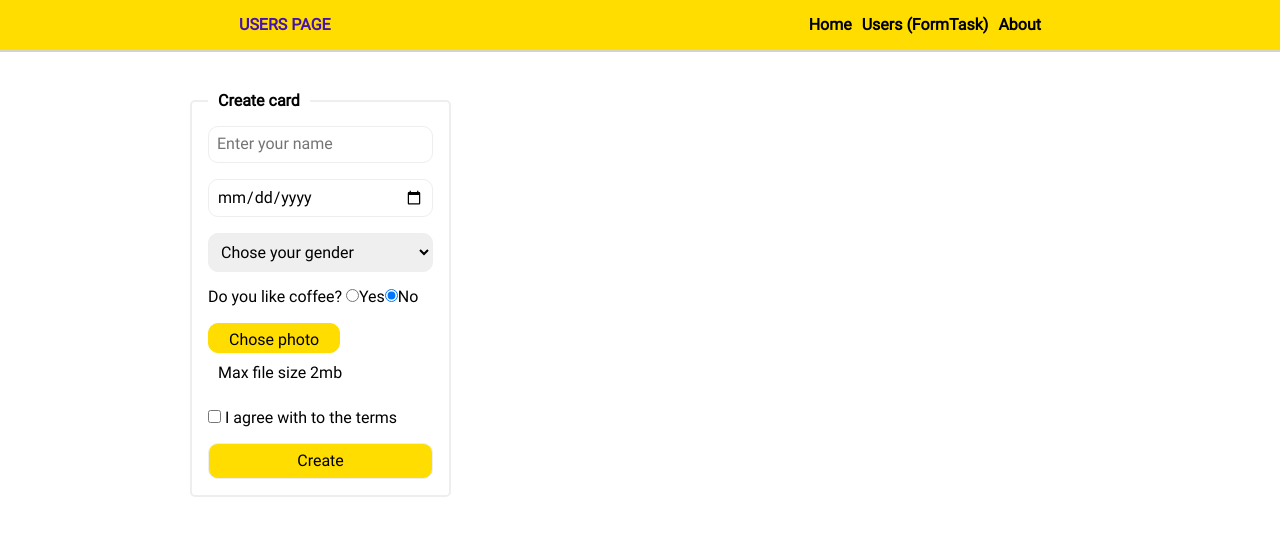
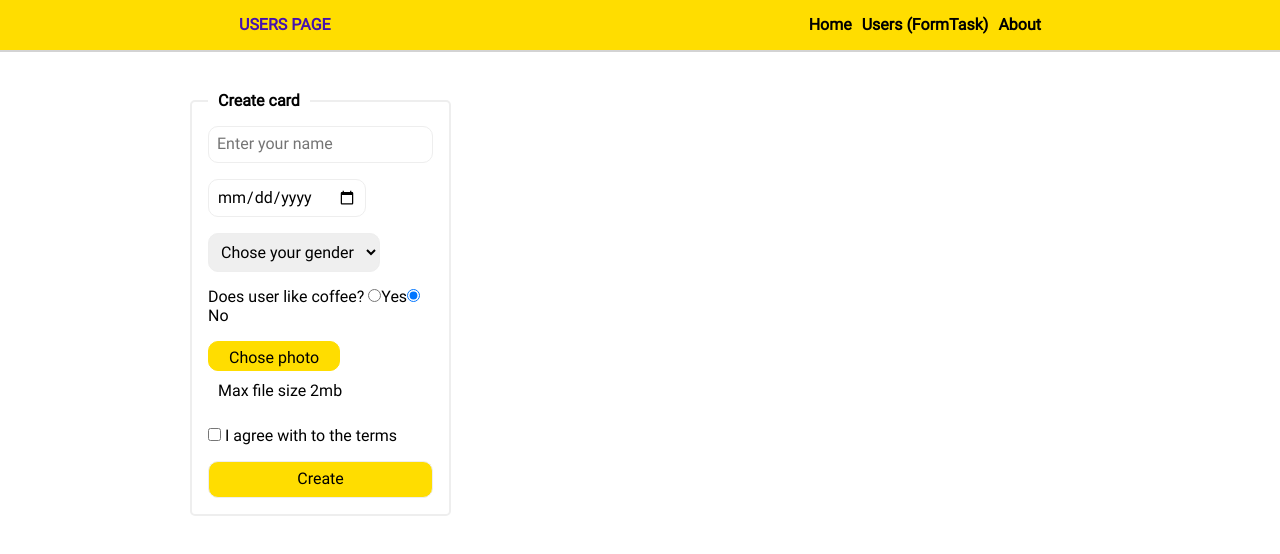
Before and after one commit to 231globus/react, a React (Vite) app: page /users in a window 1280 px wide. Shown: the top 554 px of the page. Built offline with nearby package versions, Linux system fonts and the light colour scheme.

Commit message:
refactor: split form for components

```diff
--- /dev/null
+++ b/src/components/Form/AgreeCheckbox.tsx
@@ -0,0 +1,23 @@
+import React, { Component } from 'react';
+
+type AgreeCheckboxProps = {
+  inputAgree: React.RefObject<HTMLInputElement>;
+};
+
+class AgreeCheckbox extends Component<AgreeCheckboxProps> {
+  constructor(props: AgreeCheckboxProps | Readonly<AgreeCheckboxProps>) {
+    super(props);
+  }
+  render() {
+    const { inputAgree } = this.props;
+    return (
+      <div>
+        <label>
+          <input type="checkbox" value="agree" ref={inputAgree} /> I agree with to the terms
+        </label>
+      </div>
+    );
+  }
+}
+
+export default AgreeCheckbox;
--- /dev/null
+++ b/src/components/Form/CoffeeRadio.tsx
@@ -0,0 +1,29 @@
+import React, { Component } from 'react';
+
+type CoffeeRadioProps = {
+  radioCoffee: React.RefObject<HTMLInputElement>;
+};
+
+class CoffeeRadio extends Component<CoffeeRadioProps> {
+  constructor(props: CoffeeRadioProps | Readonly<CoffeeRadioProps>) {
+    super(props);
+  }
+  render() {
+    const { radioCoffee } = this.props;
+    return (
+      <div>
+        <label>Does user like coffee? </label>
+        <label>
+          <input type="radio" name="test" value="yes" ref={radioCoffee} />
+          Yes
+        </label>
+        <label>
+          <input type="radio" name="test" defaultChecked value="no" />
+          No
+        </label>
+      </div>
+    );
+  }
+}
+
+export default CoffeeRadio;
--- /dev/null
+++ b/src/components/Form/DateField.tsx
@@ -0,0 +1,21 @@
+import React, { Component } from 'react';
+
+type DateFieldProps = {
+  inputDate: React.RefObject<HTMLInputElement>;
+};
+
+class DateField extends Component<DateFieldProps> {
+  constructor(props: DateFieldProps | Readonly<DateFieldProps>) {
+    super(props);
+  }
+  render() {
+    const { inputDate } = this.props;
+    return (
+      <div>
+        <input className="form__date form__input" type="date" ref={inputDate} />
+      </div>
+    );
+  }
+}
+
+export default DateField;
--- /dev/null
+++ b/src/components/Form/FileField.tsx
@@ -0,0 +1,25 @@
+import React, { Component } from 'react';
+
+type FileFieldProps = {
+  inputFile: React.RefObject<HTMLInputElement>;
+};
+
+class FileField extends Component<FileFieldProps> {
+  constructor(props: FileFieldProps | Readonly<FileFieldProps>) {
+    super(props);
+  }
+  render() {
+    const { inputFile } = this.props;
+    return (
+      <div>
+        <label className="form__file">
+          <input type="file" ref={inputFile} />
+          <span className="form__file-btn">Chose photo</span>
+          <span className="form__file-text">Max file size 2mb</span>
+        </label>
+      </div>
+    );
+  }
+}
+
+export default FileField;
--- a/src/components/Form/Form.tsx
+++ b/src/components/Form/Form.tsx
@@ -1,56 +1,34 @@
-import React, { Component, FormEvent } from 'react';
+import React, { Component } from 'react';
+import AgreeCheckbox from './AgreeCheckbox';
+import DateField from './DateField';
+import FileField from './FileField';
+import GenderSelect from './GenderSelect';
+import NameField from './NameField';
+import CoffeeRadio from './CoffeeRadio';
 import { validation } from '../../utils/validation';
-
-type User = {
-  id: number;
-  name: string;
-  birth: string;
-  gender: string;
-  doesUserLikeCoffe: boolean;
-  avatar: string;
-};
-
-type FormProps = {
-  updateUserList: (user: User) => void;
-};
 
 class Form extends Component<FormProps, object> {
   form: React.RefObject<HTMLFormElement> = React.createRef();
-  nameField: React.RefObject<HTMLInputElement> = React.createRef();
   inputName: React.RefObject<HTMLInputElement> = React.createRef();
   inputDate: React.RefObject<HTMLInputElement> = React.createRef();
   selectGender: React.RefObject<HTMLSelectElement> = React.createRef();
-  radioYes: React.RefObject<HTMLInputElement> = React.createRef();
-  radioNo: React.RefObject<HTMLInputElement> = React.createRef();
+  radioCoffee: React.RefObject<HTMLInputElement> = React.createRef();
   inputFile: React.RefObject<HTMLInputElement> = React.createRef();
   inputAgree: React.RefObject<HTMLInputElement> = React.createRef();
   constructor(props: FormProps) {
     super(props);
     this.handleSubmit = this.handleSubmit.bind(this);
   }
-  // validation(refs: React.RefObject<HTMLInputElement>[]) {
-  //   let result = true;
-  //   function removeError(input: React.RefObject<HTMLInputElement>) {}
-  //   function createError(input: React.RefObject<HTMLInputElement>, message: string) {}
-  //   refs.forEach((input) => {
-  //     if (input.current?.value === '') {
-  //       removeError(input);
-  //       createError(input, 'The field is empty');
-  //       result = false;
-  //     }
-  //   });
-  //   return result;
-  // }
-  handleSubmit(event: FormEvent) {
+  handleSubmit(event: React.FormEvent<HTMLFormElement>) {
     event.preventDefault();
-    validation([this.inputName, this.inputDate]);
+    validation([this.inputName]);
     this.props.updateUserList({
       id: 1,
       name: this.inputName.current?.value as string,
       birth: this.inputDate.current?.value as string,
       gender: this.selectGender.current?.value as string,
-      doesUserLikeCoffe: this.radioYes.current?.checked as boolean,
-      avatar: this.inputName.current?.value as string,
+      doesUserLikeCoffe: this.radioCoffee.current?.checked as boolean,
+      avatar: this.inputFile.current?.value as string,
     });
     this.form.current?.reset();
   }
@@ -60,45 +38,12 @@ class Form extends Component<FormProps, object> {
         <form className="form" ref={this.form} onSubmit={this.handleSubmit}>
           <fieldset className="form__wrapper">
             <legend className="form__title">Create card</legend>
-            <input
-              className="form__name form__input"
-              type="text"
-              placeholder="Enter your name"
-              ref={this.inputName}
-            />
-            <input
-              className="form__date form__input"
-              type="date"
-              placeholder="date"
-              ref={this.inputDate}
-            />
-            <select className="form__gender form__input" ref={this.selectGender}>
-              <option value="" defaultChecked>
-                Chose your gender
-              </option>
-              <option value="male">Male</option>
-              <option value="female">Female</option>
-            </select>
-            <div>
-              <label>Do you like coffee? </label>
-              <label>
-                <input type="radio" name="test" value="yes" ref={this.radioYes} />
-                Yes
-              </label>
-              <label>
-                <input type="radio" name="test" defaultChecked value="no" ref={this.radioNo} />
-                No
-              </label>
-            </div>
-            <label className="form__file">
-              <input type="file" ref={this.inputFile} />
-              <span className="form__file-btn">Chose photo</span>
-              <span className="form__file-text">Max file size 2mb</span>
-            </label>
-            <label>
-              <input type="checkbox" value="agree" ref={this.inputAgree} /> I agree with to the
-              terms
-            </label>
+            <NameField inputName={this.inputName} />
+            <DateField inputDate={this.inputDate} />
+            <GenderSelect selectGender={this.selectGender} />
+            <CoffeeRadio radioCoffee={this.radioCoffee} />
+            <FileField inputFile={this.inputFile} />
+            <AgreeCheckbox inputAgree={this.inputAgree} />
             <input className="form__input form__submit" type="submit" value="Create" />
           </fieldset>
         </form>
--- /dev/null
+++ b/src/components/Form/GenderSelect.tsx
@@ -0,0 +1,27 @@
+import React, { Component } from 'react';
+
+type GenderSelectProps = {
+  selectGender: React.RefObject<HTMLSelectElement>;
+};
+
+class GenderSelect extends Component<GenderSelectProps> {
+  constructor(props: GenderSelectProps | Readonly<GenderSelectProps>) {
+    super(props);
+  }
+  render() {
+    const { selectGender } = this.props;
+    return (
+      <div>
+        <select className="form__gender form__input" ref={selectGender}>
+          <option value="" defaultChecked>
+            Chose your gender
+          </option>
+          <option value="male">Male</option>
+          <option value="female">Female</option>
+        </select>
+      </div>
+    );
+  }
+}
+
+export default GenderSelect;
--- /dev/null
+++ b/src/components/Form/NameField.tsx
@@ -0,0 +1,34 @@
+import React, { Component } from 'react';
+
+type NameFieldProps = {
+  inputName: React.RefObject<HTMLInputElement>;
+};
+
+type NameFieldState = {
+  error: string;
+};
+
+class NameField extends Component<NameFieldProps, NameFieldState> {
+  constructor(props: NameFieldProps | Readonly<NameFieldProps>) {
+    super(props);
+    this.state = {
+      error: '',
+    };
+  }
+  render() {
+    const { inputName } = this.props;
+    return (
+      <div>
+        <input
+          className="form__name form__input"
+          type="text"
+          placeholder="Enter your name"
+          ref={inputName}
+        />
+        <span className="form__error">{this.state.error}</span>
+      </div>
+    );
+  }
+}
+
+export default NameField;
```
Also changed, not shown: src/components/UserItem.tsx (+0 -8 lines), src/components/UserList.tsx (+0 -13 lines), src/types/types.tsx (added, +24 -0 lines).
